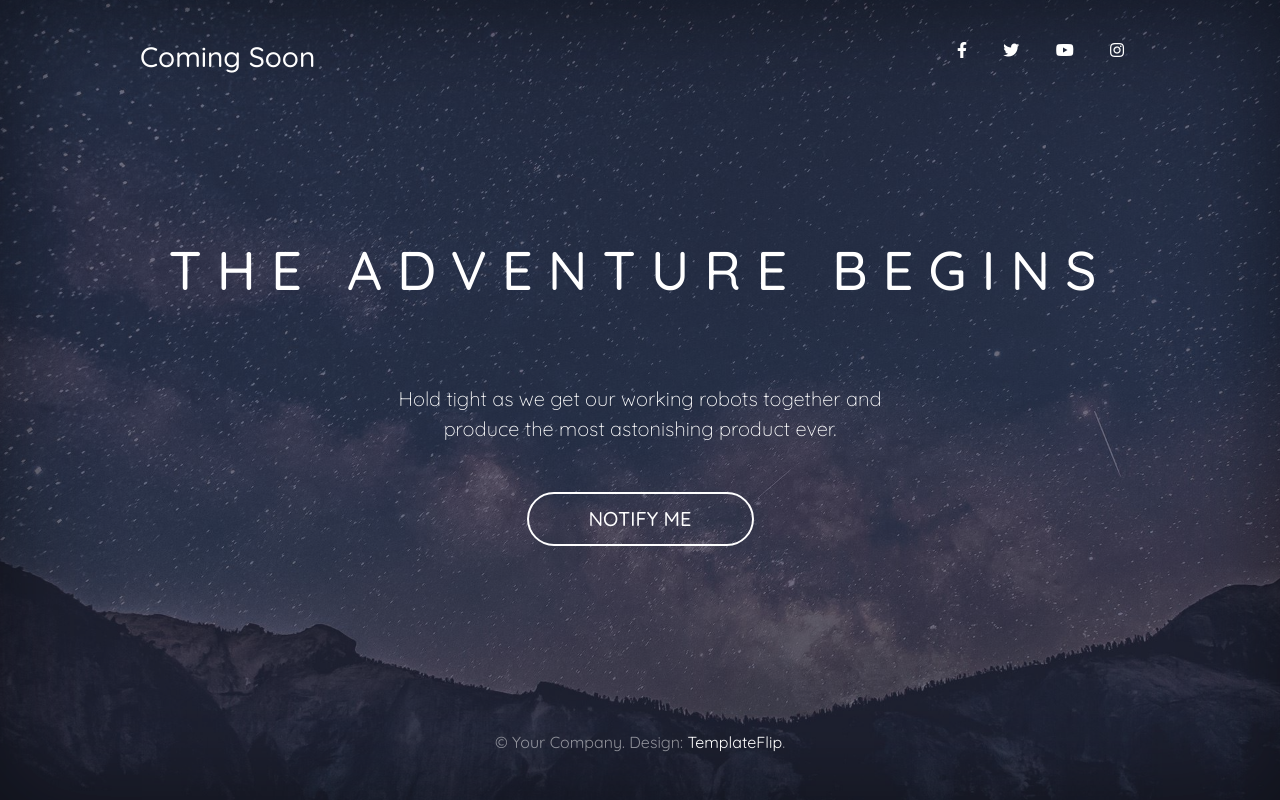
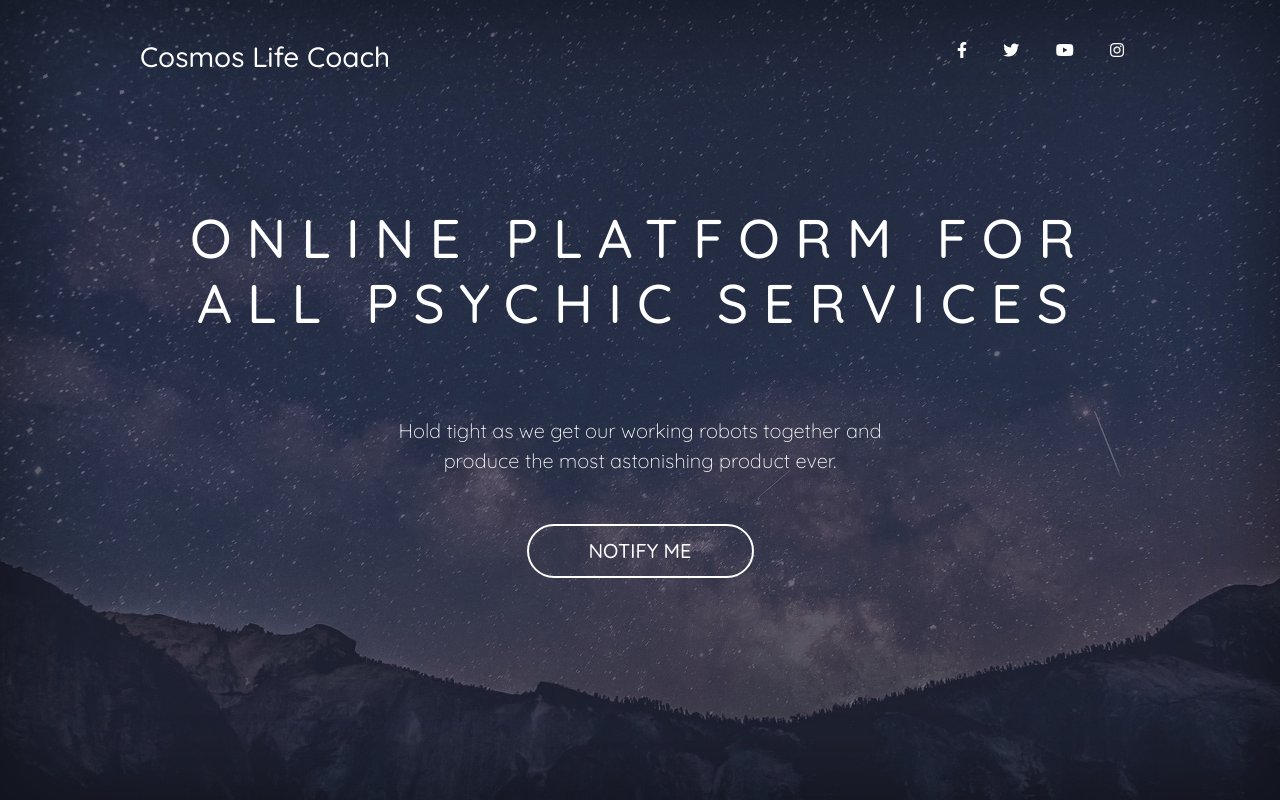
Before and after one commit to tshahpuri/Cosmos-Web-Page, a plain HTML site: page index.html in a window 1280 px wide. Drawn offline with Linux system fonts and the light colour scheme.

Commit message:
Update index.html

```diff
--- a/index.html
+++ b/index.html
@@ -4,7 +4,7 @@
     <meta charset="UTF-8">
     <meta http-equiv="X-UA-Compatible" content="IE=edge">
     <meta name="viewport" content="width=device-width, initial-scale=1">
-    <title>Coming Soon Bootstrap Template - Coming Soon</title>
+    <title>Cosmos Life Coach</title>
     <link rel="preconnect" href="https://fonts.gstatic.com" crossorigin="crossorigin"/>
     <link rel="preload" as="style" href="https://fonts.googleapis.com/css2?family=Quicksand:wght@300;400;500;700&amp;display=swap"/>
     <link rel="stylesheet" href="https://fonts.googleapis.com/css2?family=Quicksand:wght@300;400;500;700&amp;display=swap" media="print" onload="this.media='all'"/>
@@ -20,7 +20,7 @@
     <div class="cover-container">
       <div class="masthead clearfix">
         <div class="inner">
-          <h3 class="masthead-brand">Coming Soon</h3>
+          <h3 class="masthead-brand">Cosmos Life Coach</h3>
           <nav class="nav nav-masthead">
             <a class="nav-link nav-social" href="#" title="Facebook"><i class="fab fa-facebook-f" aria-hidden="true"></i></a>
             <a class="nav-link nav-social" href="#" title="Twitter"><i class="fab fa-twitter" aria-hidden="true"></i></a>
@@ -30,13 +30,13 @@
         </div>
       </div>
       <div class="inner cover">
-        <h1 class="cover-heading">The adventure Begins</h1>
+        <h1 class="cover-heading">Online Platform for all Psychic Services</h1>
         <p class="lead cover-copy">Hold tight as we get our working robots together and produce the most astonishing product ever.</p>
         <p class="lead"><button type="button" class="btn btn-lg btn-default btn-notify" data-toggle="modal" data-target="#subscribeModal">Notify Me</button></p>
       </div>
       <div class="mastfoot">
         <div class="inner">
-          <p>&copy; Your Company. Design: <a href="https://templateflip.com/" target="_blank">TemplateFlip</a>.</p>
+          <p></p>
         </div>
       </div>
       <div class="modal fade" id="subscribeModal" tabindex="-1" role="dialog" aria-labelledby="subscribeModalLabel" aria-hidden="true">
```
